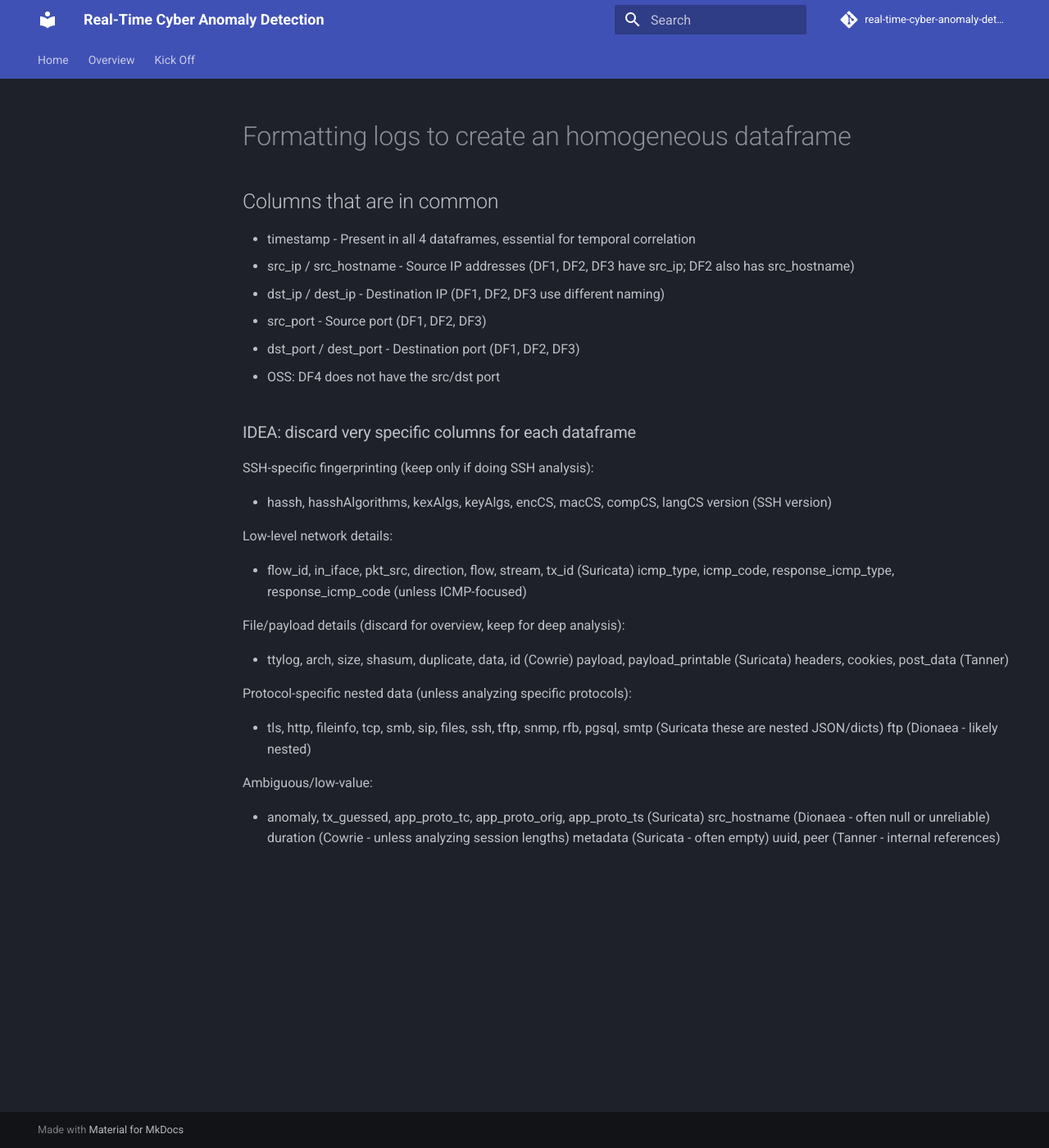
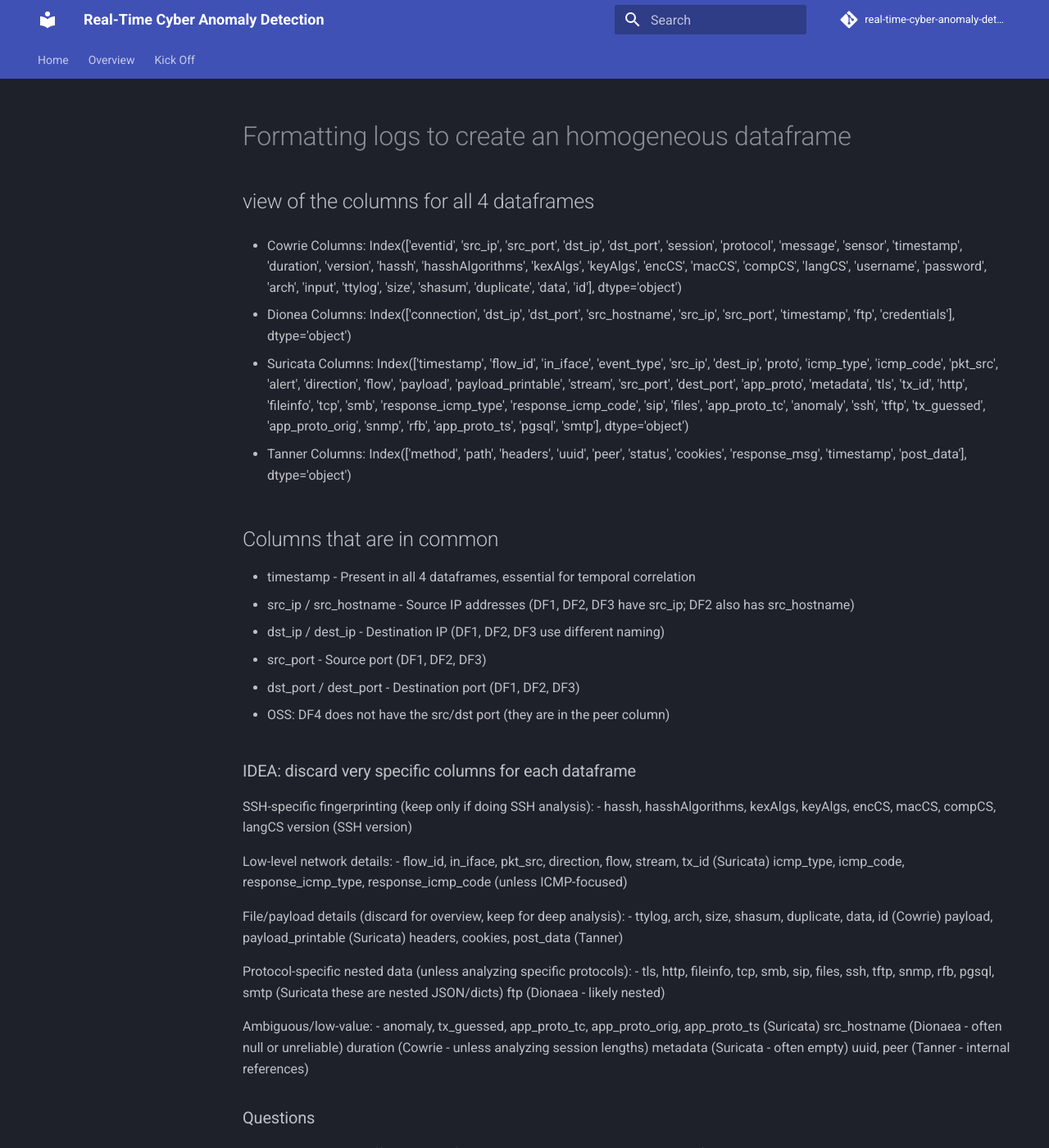
Before and after one commit to francescacraievich/real-time-cyber-anomaly-detection, an MkDocs documentation site: the page built from docs/log_formatting.md, in a window 1280 px wide and 1400 px high. Shown: the whole window at 82% size. Built offline with MkDocs 1.6.1 and Material for MkDocs 9.7.7, drawn with Linux system fonts in a browser that asks for light colours; comment, search, counter and statistics services are not loaded; some of the changed text lies outside the part shown.

Commit message:
sprint discussion

```diff
--- a/docs/log_formatting.md
+++ b/docs/log_formatting.md
@@ -1,5 +1,30 @@
 
 # Formatting logs to create an homogeneous dataframe
+
+## view of the columns for all 4 dataframes
+- Cowrie Columns: Index(['eventid', 'src_ip', 'src_port', 'dst_ip', 'dst_port', 'session',
+       'protocol', 'message', 'sensor', 'timestamp', 'duration', 'version',
+       'hassh', 'hasshAlgorithms', 'kexAlgs', 'keyAlgs', 'encCS', 'macCS',
+       'compCS', 'langCS', 'username', 'password', 'arch', 'input', 'ttylog',
+       'size', 'shasum', 'duplicate', 'data', 'id'],
+      dtype='object')
+
+- Dionea Columns: Index(['connection', 'dst_ip', 'dst_port', 'src_hostname', 'src_ip',
+       'src_port', 'timestamp', 'ftp', 'credentials'],
+      dtype='object')
+
+- Suricata Columns: Index(['timestamp', 'flow_id', 'in_iface', 'event_type', 'src_ip', 'dest_ip',
+       'proto', 'icmp_type', 'icmp_code', 'pkt_src', 'alert', 'direction',
+       'flow', 'payload', 'payload_printable', 'stream', 'src_port',
+       'dest_port', 'app_proto', 'metadata', 'tls', 'tx_id', 'http',
+       'fileinfo', 'tcp', 'smb', 'response_icmp_type', 'response_icmp_code',
+       'sip', 'files', 'app_proto_tc', 'anomaly', 'ssh', 'tftp', 'tx_guessed',
+       'app_proto_orig', 'snmp', 'rfb', 'app_proto_ts', 'pgsql', 'smtp'],
+      dtype='object')
+
+- Tanner Columns: Index(['method', 'path', 'headers', 'uuid', 'peer', 'status', 'cookies',
+       'response_msg', 'timestamp', 'post_data'],
+      dtype='object')
 
 ## Columns that are in common
 
@@ -9,35 +34,46 @@
 -   src_port - Source port (DF1, DF2, DF3)
 -   dst_port / dest_port - Destination port (DF1, DF2, DF3)
 
--   OSS: DF4 does not have the src/dst port
+-   OSS: DF4 does not have the src/dst port (they are in the peer column)
 
 ### IDEA: discard very specific columns for each dataframe
 
 SSH-specific fingerprinting (keep only if doing SSH analysis):
-
 - hassh, hasshAlgorithms, kexAlgs, keyAlgs, encCS, macCS, compCS, langCS
 version (SSH version)
 
 Low-level network details:
-
 - flow_id, in_iface, pkt_src, direction, flow, stream, tx_id (Suricata)
 icmp_type, icmp_code, response_icmp_type, response_icmp_code (unless ICMP-focused)
 
 File/payload details (discard for overview, keep for deep analysis):
-
 - ttylog, arch, size, shasum, duplicate, data, id (Cowrie)
 payload, payload_printable (Suricata)
 headers, cookies, post_data (Tanner)
 
 Protocol-specific nested data (unless analyzing specific protocols):
-
 - tls, http, fileinfo, tcp, smb, sip, files, ssh, tftp, snmp, rfb, pgsql, smtp (Suricata  these are nested JSON/dicts)
 ftp (Dionaea - likely nested)
 
 Ambiguous/low-value:
-
 - anomaly, tx_guessed, app_proto_tc, app_proto_orig, app_proto_ts (Suricata)
 src_hostname (Dionaea - often null or unreliable)
 duration (Cowrie - unless analyzing session lengths)
 metadata (Suricata - often empty)
 uuid, peer (Tanner - internal references)
+
+
+### Questions
+- why do we have different src_ip for all the various attacks across all 4 dataframes?
+- Maybe do not use the dataframe obtained from the Tanner honeypot
+    - low amount of rows in respect to others
+- Idea that i have: format the columns that are in common so that the df can be merged on them
+- we should discuss what are the events we want to identify (like deciding on what protocols to focus on the analisys)
+- "peer" column in Tanner constains what? (src or dst?)
+
+## responses
+- Tunner not used
+- Different IP probably beacuse of the different Honeypots
+- Unite all dataframes
+- col with > 50% NaN must be eliminated
+- Need event to analyze
```
Also changed, not shown: df_formatter.py (+58 -1 lines), df_summary.ipynb.
